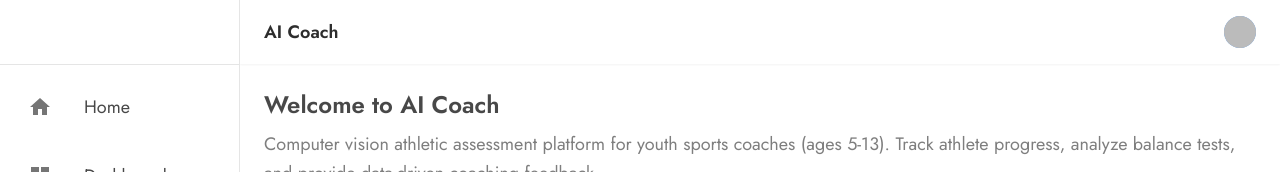
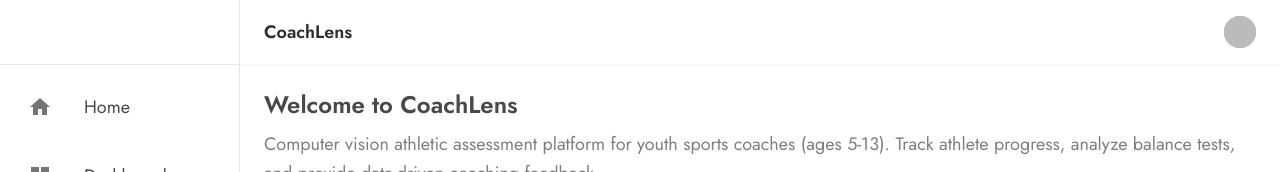
Before and after one commit to finessevanes/ltad-coach, a React (Vite) app in the folder client/: page /assessments in a window 1280 px wide. Shown: the top 172 px of the page. Built offline with nearby package versions, Linux system fonts and the light colour scheme; no server answers; sample sign-in values are in the browser's storage.

Commit message:
refactor: rename AI Coach to CoachLens

```diff
--- a/client/src/components/Layout/AppBar.tsx
+++ b/client/src/components/Layout/AppBar.tsx
@@ -57,7 +57,7 @@ export function AppBar({ drawerWidth, onMenuClick }: AppBarProps) {
           <MenuIcon />
         </IconButton>
         <Typography variant="h6" noWrap component="div">
-          AI Coach
+          CoachLens
         </Typography>
         <Box sx={{ flexGrow: 1 }} />
         {user ? (
--- a/client/src/pages/Home.tsx
+++ b/client/src/pages/Home.tsx
@@ -7,7 +7,7 @@ export function Home() {
   return (
     <Box>
       <Typography variant="h4" component="h1" gutterBottom>
-        Welcome to AI Coach
+        Welcome to CoachLens
       </Typography>
       <Typography variant="body1" color="text.secondary" paragraph>
         Computer vision athletic assessment platform for youth sports coaches
--- a/client/src/pages/Login.tsx
+++ b/client/src/pages/Login.tsx
@@ -82,7 +82,7 @@ export default function Login() {
             Sign In
           </Typography>
           <Typography variant="body2" align="center" color="text.secondary" sx={{ mb: 3 }}>
-            Welcome back to AI Coach
+            Welcome back to CoachLens
           </Typography>
 
           {error && (
--- a/client/src/pages/Register.tsx
+++ b/client/src/pages/Register.tsx
@@ -78,7 +78,7 @@ export default function Register() {
             Create Account
           </Typography>
           <Typography variant="body2" align="center" color="text.secondary" sx={{ mb: 3 }}>
-            Join AI Coach to track athlete progress
+            Join CoachLens to track athlete progress
           </Typography>
 
           {error && (
```
